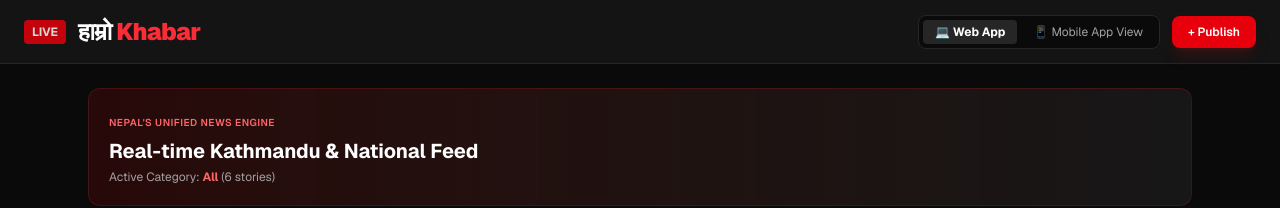
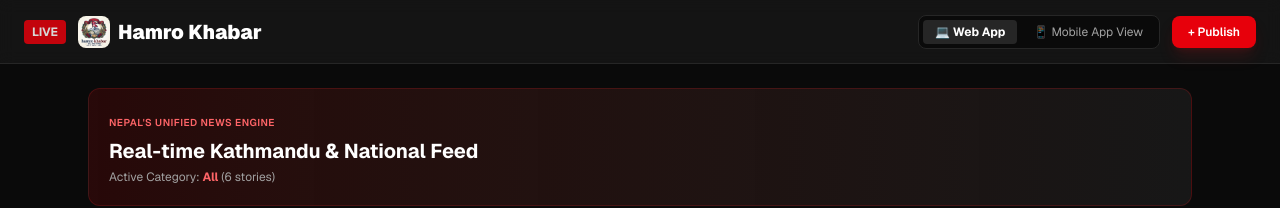
Before and after one commit to AbinashJha28/hamro-khabar, a Next.js app: page / in a window 1280 px wide. Shown: the top 208 px of the page. Built offline with nearby package versions, Linux system fonts and the light colour scheme.

Commit message:
Add custom logo.png

```diff
--- a/app/manifest.ts
+++ b/app/manifest.ts
@@ -11,12 +11,12 @@ export default function manifest(): MetadataRoute.Manifest {
     theme_color: "#dc2626",
     icons: [
       {
-        src: "https://images.unsplash.com/photo-1618005182384-a83a8bd57fbe?fm=png&fit=crop&w=192&h=192&q=80",
+        src: "/logo.png",
         sizes: "192x192",
         type: "image/png",
       },
       {
-        src: "https://images.unsplash.com/photo-1618005182384-a83a8bd57fbe?fm=png&fit=crop&w=512&h=512&q=80",
+        src: "/logo.png",
         sizes: "512x512",
         type: "image/png",
       },
--- a/app/page.tsx
+++ b/app/page.tsx
@@ -195,9 +195,10 @@ export default function Home() {
       <header className="border-b border-neutral-800 bg-neutral-900/80 backdrop-blur sticky top-0 z-40 px-6 h-16 flex items-center justify-between">
         <div className="flex items-center gap-3">
           <span className="bg-red-600 text-white text-xs font-bold px-2 py-1 rounded animate-pulse">LIVE</span>
-          <h1 className="text-xl md:text-2xl font-black tracking-tight text-white">
-            हाम्रो <span className="text-red-500">Khabar</span>
-          </h1>
+          <div className="flex items-center gap-2">
+  <Image src="/logo.png" alt="Hamro Khabar Logo" width={32} height={32} className="w-8 h-8 rounded-lg object-cover" />
+  <span className="font-black text-xl text-white">Hamro Khabar</span>
+</div>
         </div>
 
         <div className="flex items-center gap-3">
```
Also changed, not shown: public/logo.png (added).
